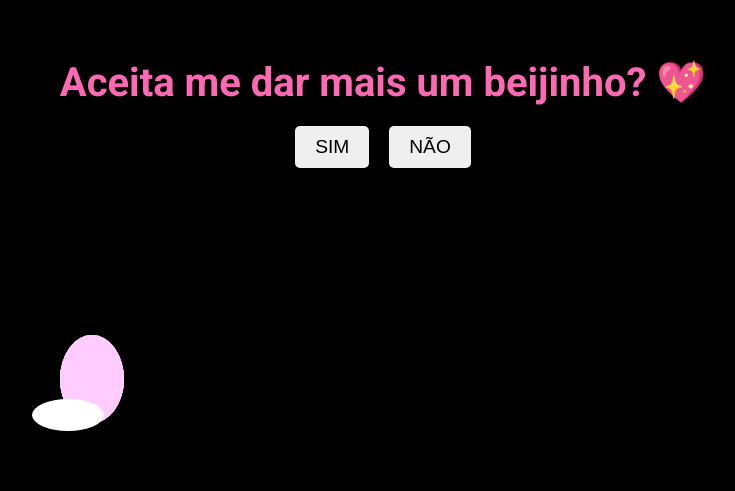
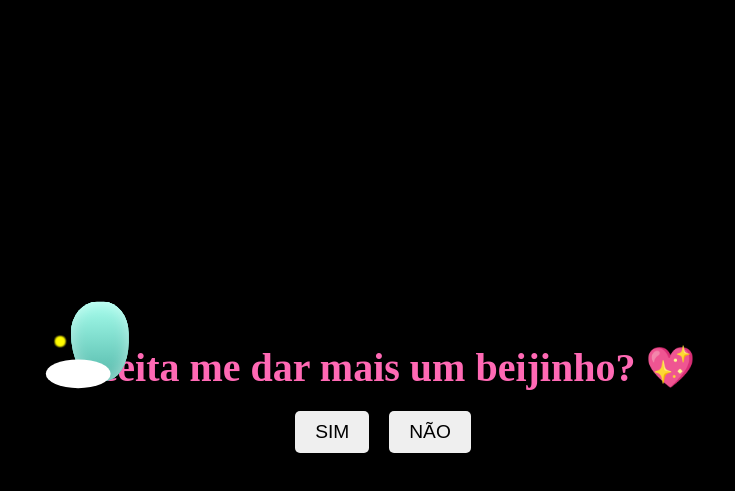
Before and after one commit to isabelamelop/date, a plain HTML site: page index.html in a window 1280 px wide. Shown: the part 297-788 px from the top of the page, without its empty margins (257-992 px from the left). Drawn offline with Linux system fonts and the light colour scheme.

Commit message:
Update style.css

```diff
--- a/style.css
+++ b/style.css
@@ -8,22 +8,30 @@
 
 :root {
     --dark-color: #000000;
-    --flower-color: #ffccff;
-    --text-color: #ff69b4;
 }
 
 body {
     display: flex;
-    align-items: center;
+    align-items: flex-end;
     justify-content: center;
     min-height: 100vh;
     background-color: var(--dark-color);
     overflow: hidden;
     perspective: 1000px;
-    font-family: 'Roboto', sans-serif;
+    padding: 50px 0px;
 }
 
-.flower-container {
+.night {
+    position: fixed;
+    left: 50%;
+    top: 0;
+    transform: translateX(-50%);
+    width: 100%;
+    height: 100%;
+    filter: blur(0.1vmin);
+}
+
+.flowers {
     position: relative;
     transform: scale(0.9);
 }
@@ -33,21 +41,12 @@ body {
     bottom: 10vmin;
     transform-origin: bottom center;
     z-index: 10;
-    animation: grow-flower 2s forwards;
-}
-
-@keyframes grow-flower {
-    0% {
-        transform: scale(0);
-    }
-    100% {
-        transform: scale(1);
-    }
+    --fl-speed: 0.8s;
 }
 
 .flower__leafs {
     position: relative;
-    animation: blooming-flower 2s forwards;
+    animation: blooming-flower 2s backwards;
 }
 
 .flower__leaf {
@@ -56,9 +55,12 @@ body {
     left: 50%;
     width: 8vmin;
     height: 11vmin;
-    border-radius: 50%;
-    background-color: var(--flower-color);
+    border-radius: 51% 49% 47% 53%/44% 45% 55% 69%;
+    background-color: #a7ffee;
+    background-image: linear-gradient(to top, #54b8aa, #a7ffee);
     transform-origin: bottom center;
+    opacity: 0.9;
+    box-shadow: inset 0 0 2vmin rgba(255, 255, 255, 0.5);
 }
 
 .flower__white-circle {
@@ -71,9 +73,20 @@ body {
     background-color: #fff;
 }
 
+.flower__light {
+    position: absolute;
+    bottom: 0vmin;
+    width: 1vmin;
+    height: 1vmin;
+    background-color: #fffb00;
+    border-radius: 50%;
+    filter: blur(0.2vmin);
+    animation: light-ans 4s linear infinite backwards;
+}
+
 h2 {
     font-size: 2.5rem;
-    color: var(--text-color);
+    color: #ff69b4;
     text-align: center;
     margin: 20px 0;
 }
@@ -105,3 +118,34 @@ h2 {
     transform: translate(-50%, -50%);
     z-index: 20;
 }
+
+@keyframes light-ans {
+    0% {
+        opacity: 0;
+        transform: translateY(0vmin);
+    }
+    25% {
+        opacity: 1;
+        transform: translateY(-5vmin) translateX(-2vmin);
+    }
+    50% {
+        opacity: 1;
+        transform: translateY(-15vmin) translateX(2vmin);
+        filter: blur(0.2vmin);
+    }
+    75% {
+        transform: translateY(-20vmin) translateX(-2vmin);
+        filter: blur(0.2vmin);
+    }
+    100% {
+        transform: translateY(-30vmin);
+        opacity: 0;
+        filter: blur(1vmin);
+    }
+}
+
+@keyframes blooming-flower {
+    0% {
+        transform: scale(0);
+    }
+}
```
